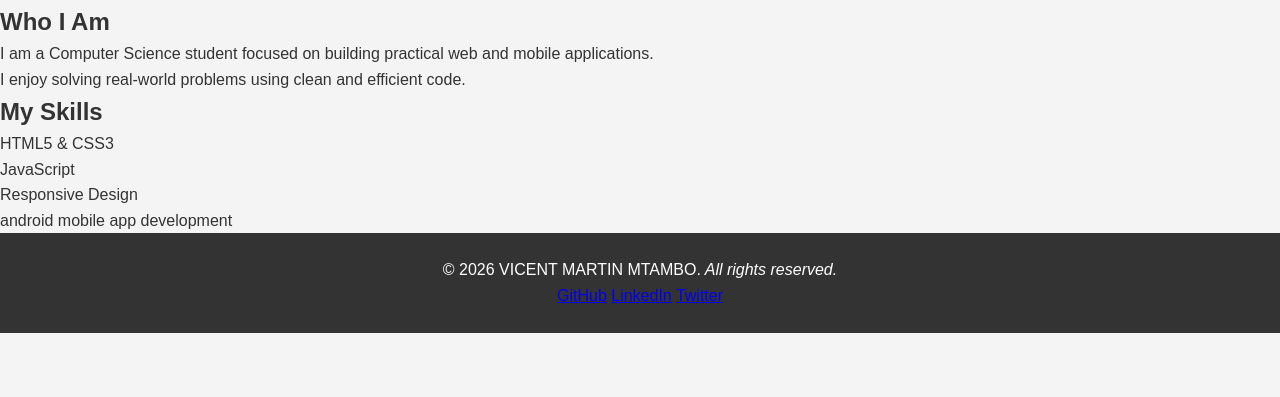
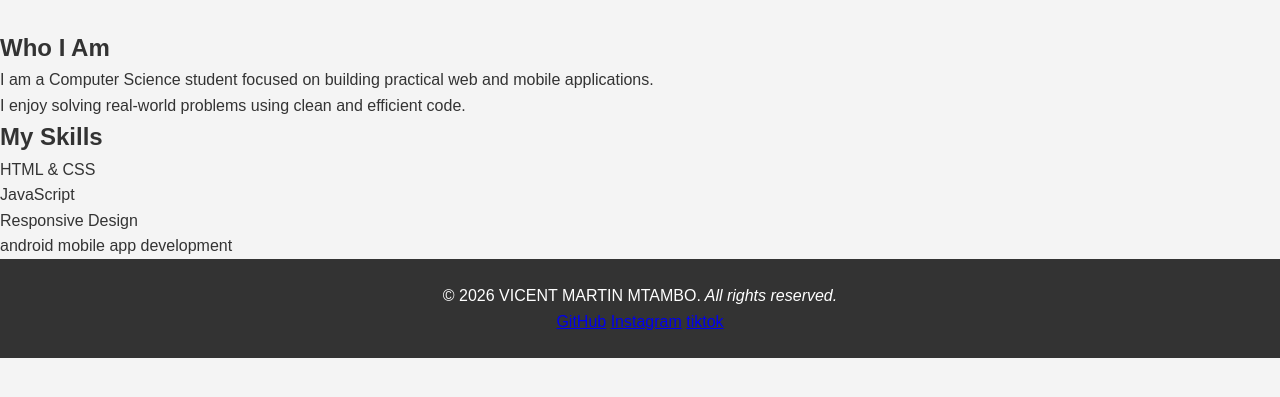
Before and after one commit to vibeatz/my-portfolio-vibeatz, a plain HTML site: page about.html in a window 1280 px wide. Shown: the part 193-590 px from the top of the page. Drawn offline with Linux system fonts and the light colour scheme.

Commit message:
Refactor about.html for better structure and links
Updated social media links and improved HTML structure.

```diff
--- a/about.html
+++ b/about.html
@@ -1,4 +1,4 @@
-<!DOCTYPE html>
+⁹<!DOCTYPE html>
 <html lang="en">
 <head>
     <meta charset="UTF-8">
@@ -51,7 +51,7 @@
 
                 <h2>My Skills</h2>
                 <ul>
-                    <li>HTML5 & CSS3</li>
+                    <li>HTML & CSS</li>
                     <li>JavaScript</li>
                     <li>Responsive Design</li>
                     <li>android mobile app development</li>
@@ -63,9 +63,9 @@
     <footer>
         <p>&copy; <span id="current-year"></span> VICENT MARTIN MTAMBO.<i> All rights reserved.</i></p>
         <div class="social-links">
-            <a href="#">GitHub</a>
-            <a href="#">LinkedIn</a>
-            <a href="#">Twitter</a>
+            <a href="https://vibeatz.github.io/my-portfolio-vibeatz/index.html">GitHub</a>
+            <a href="#">Instagram</a>
+            <a href="#">tiktok</a>
         </div>
     </footer>
 
```
